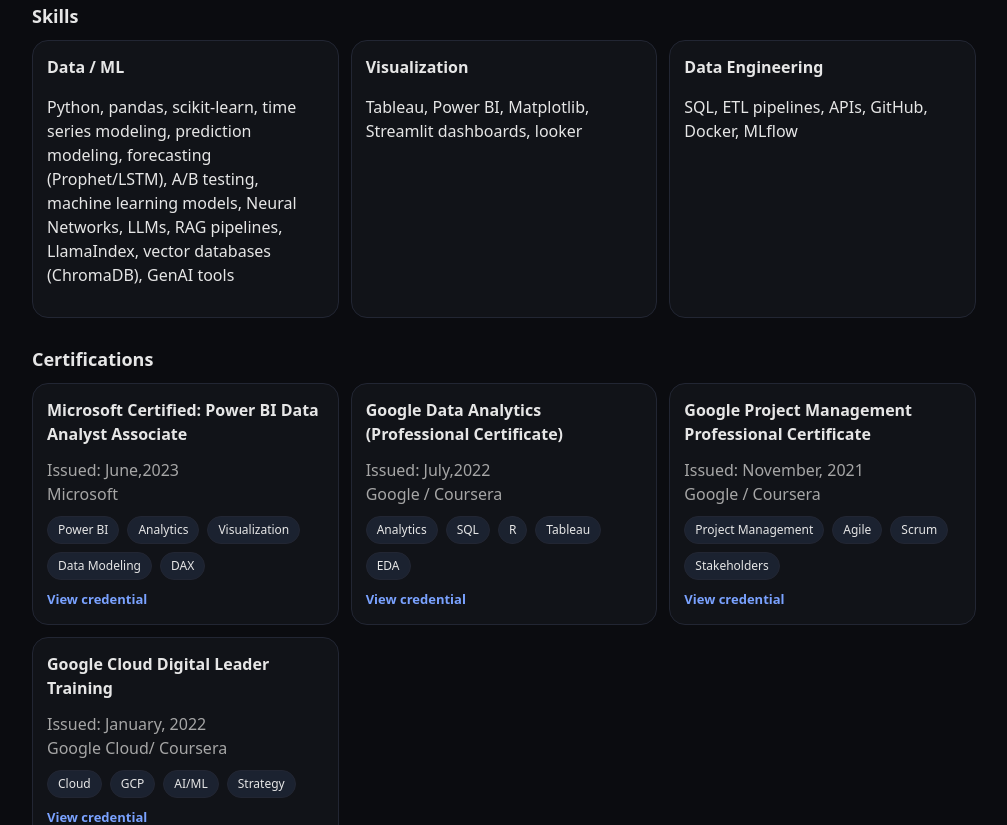
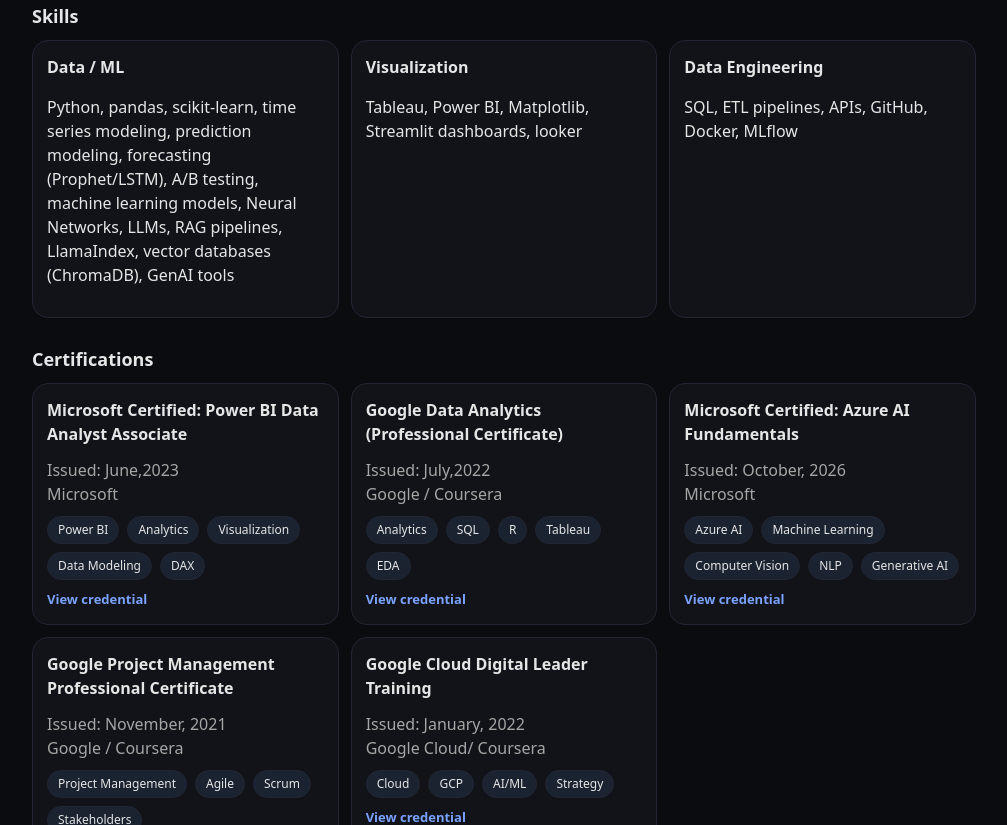
Before and after one commit to Diparna/Diparna.github.io, a plain HTML site: page index.html in a window 1280 px wide. Shown: the part 493-1318 px from the top of the page, without its empty margins (136-1143 px from the left). Drawn offline with Linux system fonts and the light colour scheme.

Commit message:
Add Azure AI Fundamentals certification section
Added a new certification section for Microsoft Certified: Azure AI Fundamentals with details and links.

```diff
--- a/index.html
+++ b/index.html
@@ -114,6 +114,27 @@
       </div>
     </div>
 
+
+    <div class="card cert-card">
+  <div class="row">
+    <h3>Microsoft Certified: Azure AI Fundamentals</h3>
+    <span class="muted">Issued: October, 2026</span>
+  </div>
+  <div class="muted">Microsoft</div>
+
+  <div class="cert-badges">
+    <span class="pill">Azure AI</span>
+    <span class="pill">Machine Learning</span>
+    <span class="pill">Computer Vision</span>
+    <span class="pill">NLP</span>
+    <span class="pill">Generative AI</span>
+  </div>
+
+  <div class="cert-links">
+    <a href="https://www.credly.com/badges/5eaaa010-48ee-424a-8755-646824c9c223/public_url"
+       target="_blank" rel="noreferrer">View credential</a>
+  </div>
+</div>
     <div class="card cert-card">
       <div class="row">
         <h3>Google Project Management Professional Certificate</h3>
```
